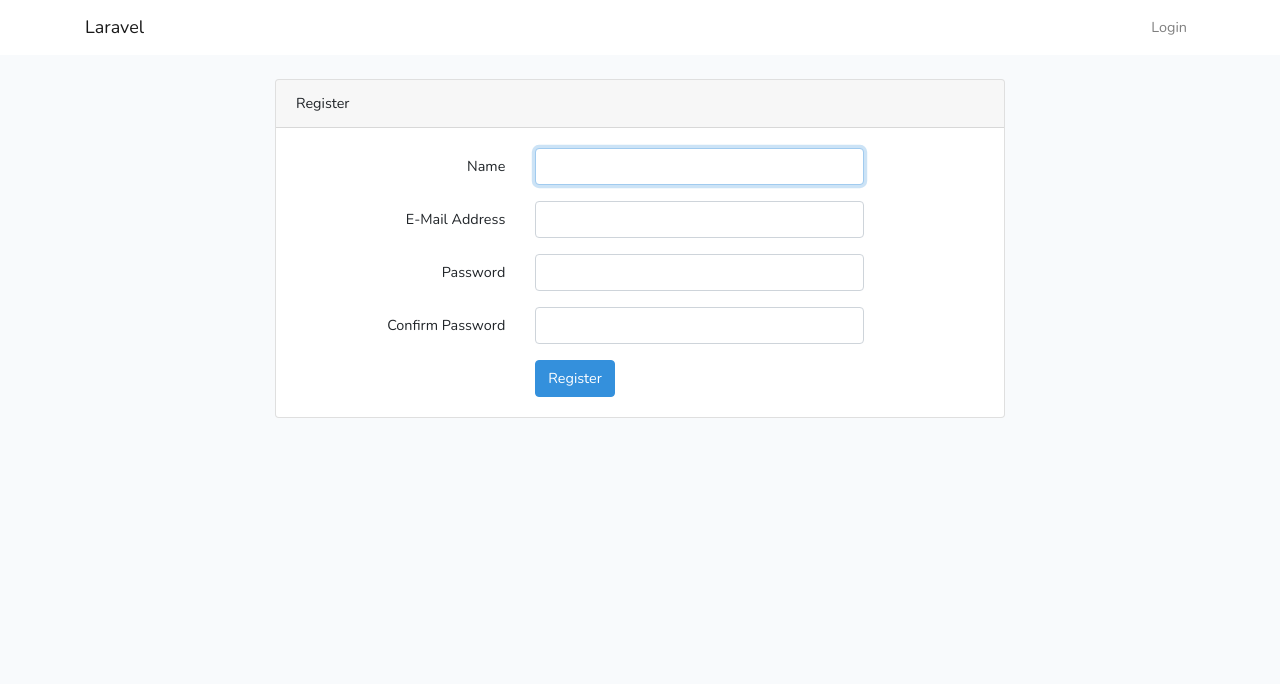
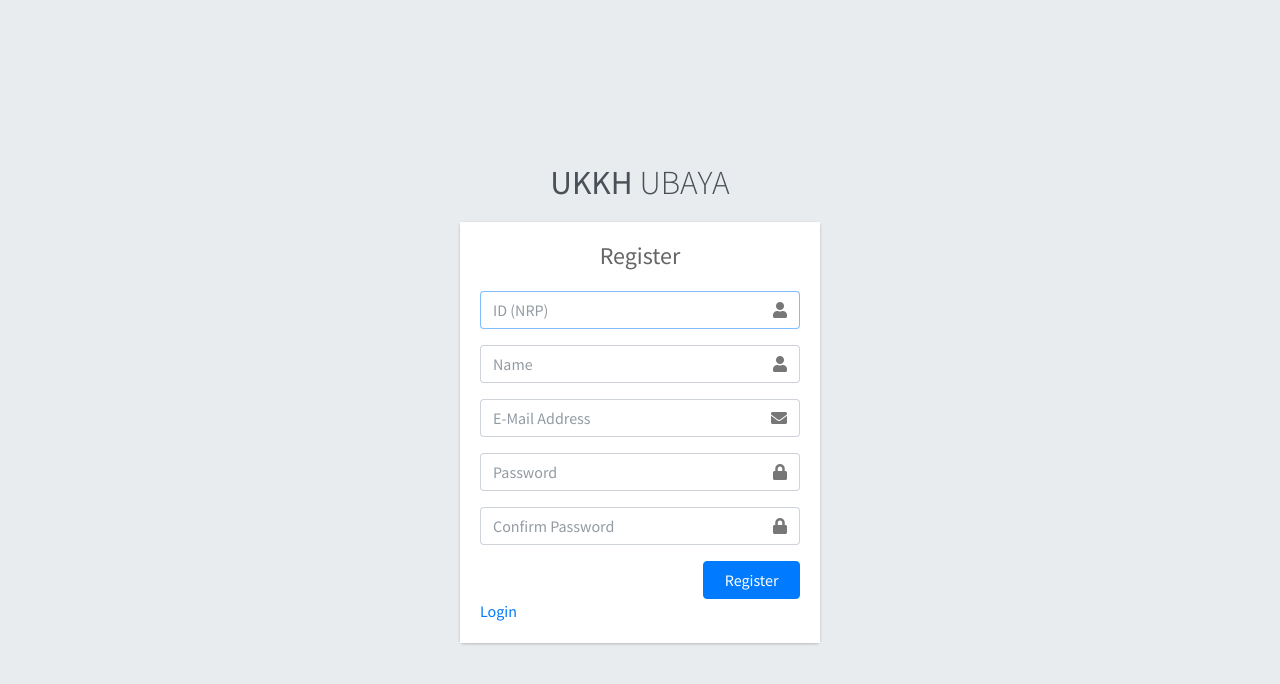
Before and after one commit to gdwisnusetiawan/ukkhubayaweb, a Laravel app: template resources/views/auth/register.blade.php in a window 1280 px wide. Shown: the top 684 px of the page. Run offline with Laravel 8, Linux system fonts and the light colour scheme; the template is opened without the code that fills it, so the values that code supplies are empty; style sheets or scripts are compiled from the project's sources; some libraries are stand-ins or nearby versions.

Commit message:
edit register page using adminlte layout

```diff
--- a/resources/views/auth/register.blade.php
+++ b/resources/views/auth/register.blade.php
@@ -1,77 +1,105 @@
-@extends('layouts.app')
+@extends('layouts.master')
+
+@push('css')
+  <!-- icheck bootstrap -->
+  <link rel="stylesheet" href="{{ asset('admin-lte/plugins/icheck-bootstrap/icheck-bootstrap.min.css') }}">
+@endpush
+
+@section('body-class', 'register-page')
 
 @section('content')
-<div class="container">
-    <div class="row justify-content-center">
-        <div class="col-md-8">
+<div class="register-box">
+  <div class="register-logo">
+    <a href="{{ route('home') }}"><b>UKKH</b> UBAYA</a>
+  </div>
+  <!-- /.register-logo -->
   <div class="card">
-                <div class="card-header">{{ __('Register') }}</div>
+    <div class="card-body register-card-body">
+      <h4 class="register-box-msg">{{ __('Register') }}</h4>
 
-                <div class="card-body">
-                    <form method="POST" action="{{ route('register') }}">
+      <form action="{{ route('register') }}" method="post">
         @csrf
 
-                        <div class="form-group row">
-                            <label for="name" class="col-md-4 col-form-label text-md-right">{{ __('Name') }}</label>
+        <div class="input-group mb-3">
+          <input id="id" type="text" class="form-control @error('id') is-invalid @enderror" name="id" value="{{ old('id') }}" required autocomplete="id" autofocus placeholder="ID (NRP)">
+          <div class="input-group-append">
+            <div class="input-group-text">
+              <span class="fas fa-user"></span>
+            </div>
+          </div>
+          @error('id')
+            <span class="invalid-feedback" role="alert">
+              <strong>{{ $message }}</strong>
+            </span>
+          @enderror
+        </div>
 
-                            <div class="col-md-6">
-                                <input id="name" type="text" class="form-control @error('name') is-invalid @enderror" name="name" value="{{ old('name') }}" required autocomplete="name" autofocus>
-
+        <div class="input-group mb-3">
+          <input id="name" type="text" class="form-control @error('name') is-invalid @enderror" name="name" value="{{ old('name') }}" required autocomplete="name" autofocus placeholder="{{ __('Name') }}">
+          <div class="input-group-append">
+            <div class="input-group-text">
+              <span class="fas fa-user"></span>
+            </div>
+          </div>
           @error('name')
             <span class="invalid-feedback" role="alert">
               <strong>{{ $message }}</strong>
             </span>
           @enderror
         </div>
+
+        <div class="input-group mb-3">
+          <input id="email" type="text" class="form-control @error('email') is-invalid @enderror" name="email" value="{{ old('email') }}" required autocomplete="email" autofocus placeholder="{{ __('E-Mail Address') }}">
+          <div class="input-group-append">
+            <div class="input-group-text">
+              <span class="fas fa-envelope"></span>
             </div>
-
-                        <div class="form-group row">
-                            <label for="email" class="col-md-4 col-form-label text-md-right">{{ __('E-Mail Address') }}</label>
-
-                            <div class="col-md-6">
-                                <input id="email" type="email" class="form-control @error('email') is-invalid @enderror" name="email" value="{{ old('email') }}" required autocomplete="email">
-
+          </div>
           @error('email')
             <span class="invalid-feedback" role="alert">
               <strong>{{ $message }}</strong>
             </span>
           @enderror
         </div>
+
+        <div class="input-group mb-3">
+          <input id="password" type="password" class="form-control @error('password') is-invalid @enderror" name="password" required autocomplete="new-password" placeholder="{{ __('Password') }}">
+          <div class="input-group-append">
+            <div class="input-group-text">
+              <span class="fas fa-lock"></span>
             </div>
-
-                        <div class="form-group row">
-                            <label for="password" class="col-md-4 col-form-label text-md-right">{{ __('Password') }}</label>
-
-                            <div class="col-md-6">
-                                <input id="password" type="password" class="form-control @error('password') is-invalid @enderror" name="password" required autocomplete="new-password">
-
+          </div>
           @error('password')
             <span class="invalid-feedback" role="alert">
               <strong>{{ $message }}</strong>
             </span>
           @enderror
         </div>
+
+        <div class="input-group mb-3">
+          <input id="password-confirm" type="password" class="form-control" name="password_confirmation" required autocomplete="new-password" placeholder="{{ __('Confirm Password') }}">
+          <div class="input-group-append">
+            <div class="input-group-text">
+              <span class="fas fa-lock"></span>
             </div>
-
-                        <div class="form-group row">
-                            <label for="password-confirm" class="col-md-4 col-form-label text-md-right">{{ __('Confirm Password') }}</label>
-
-                            <div class="col-md-6">
-                                <input id="password-confirm" type="password" class="form-control" name="password_confirmation" required autocomplete="new-password">
           </div>
         </div>
 
-                        <div class="form-group row mb-0">
-                            <div class="col-md-6 offset-md-4">
-                                <button type="submit" class="btn btn-primary">
-                                    {{ __('Register') }}
-                                </button>
+        <div class="row">
+          <!-- /.col -->
+          <div class="col-4 offset-8">
+            <button type="submit" class="btn btn-primary btn-block">{{ __('Register') }}</button>
+          </div>
+          <!-- /.col -->
+        </div>
+      </form>
+
+      <p class="mb-0">
+        <a href="{{ route('login') }}" class="text-center">{{ __('Login') }}</a>
+      </p>
+    </div>
+    <!-- /.login-card-body -->
   </div>
 </div>
-                    </form>
-                </div>
-            </div>
-        </div>
-    </div>
-</div>
+<!-- /.login-box -->
 @endsection
```
Also changed, not shown: resources/views/auth/register2.blade.php (added, +77 -0 lines). Lines whose indentation alone changed are shown as unchanged.
